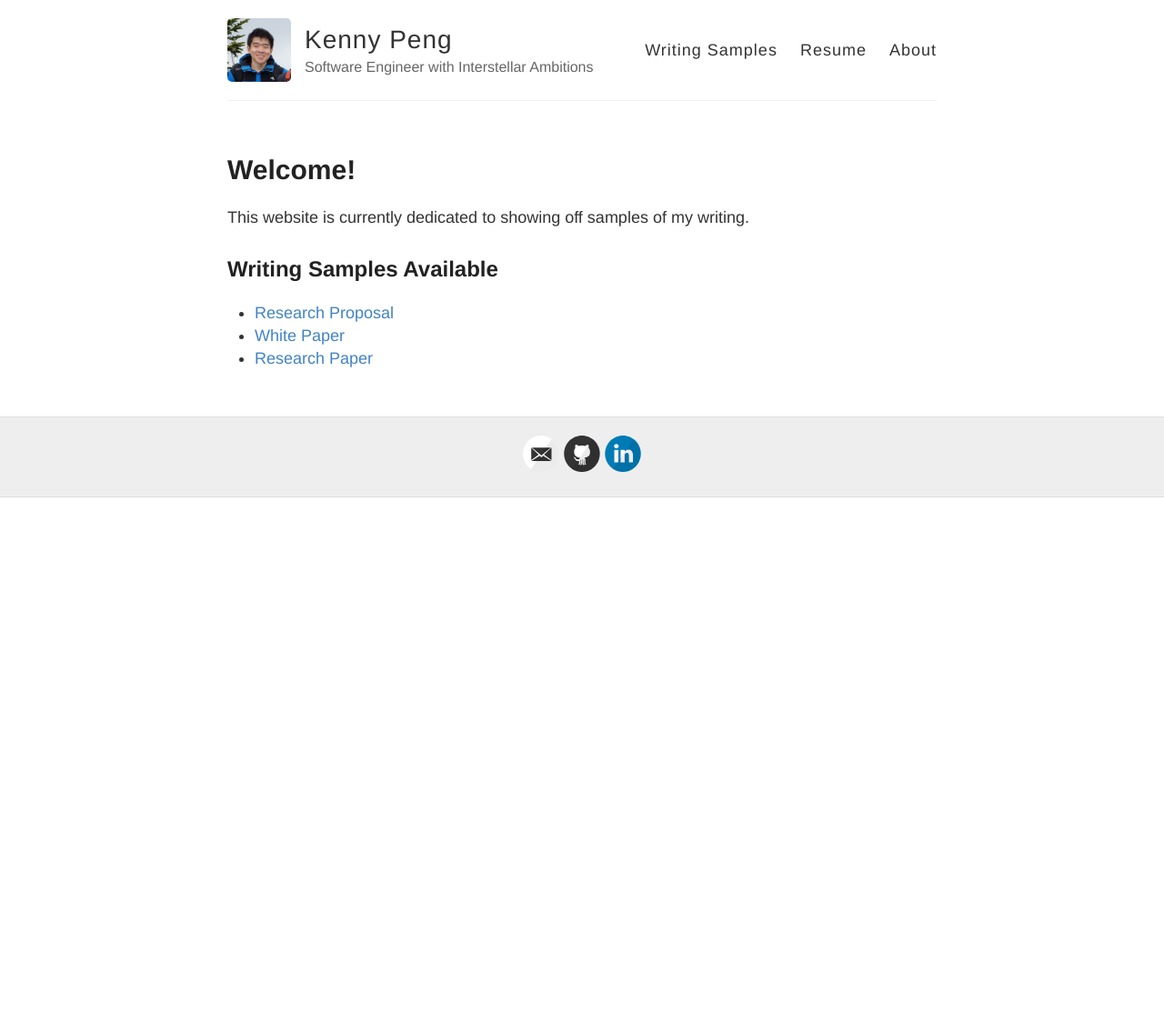
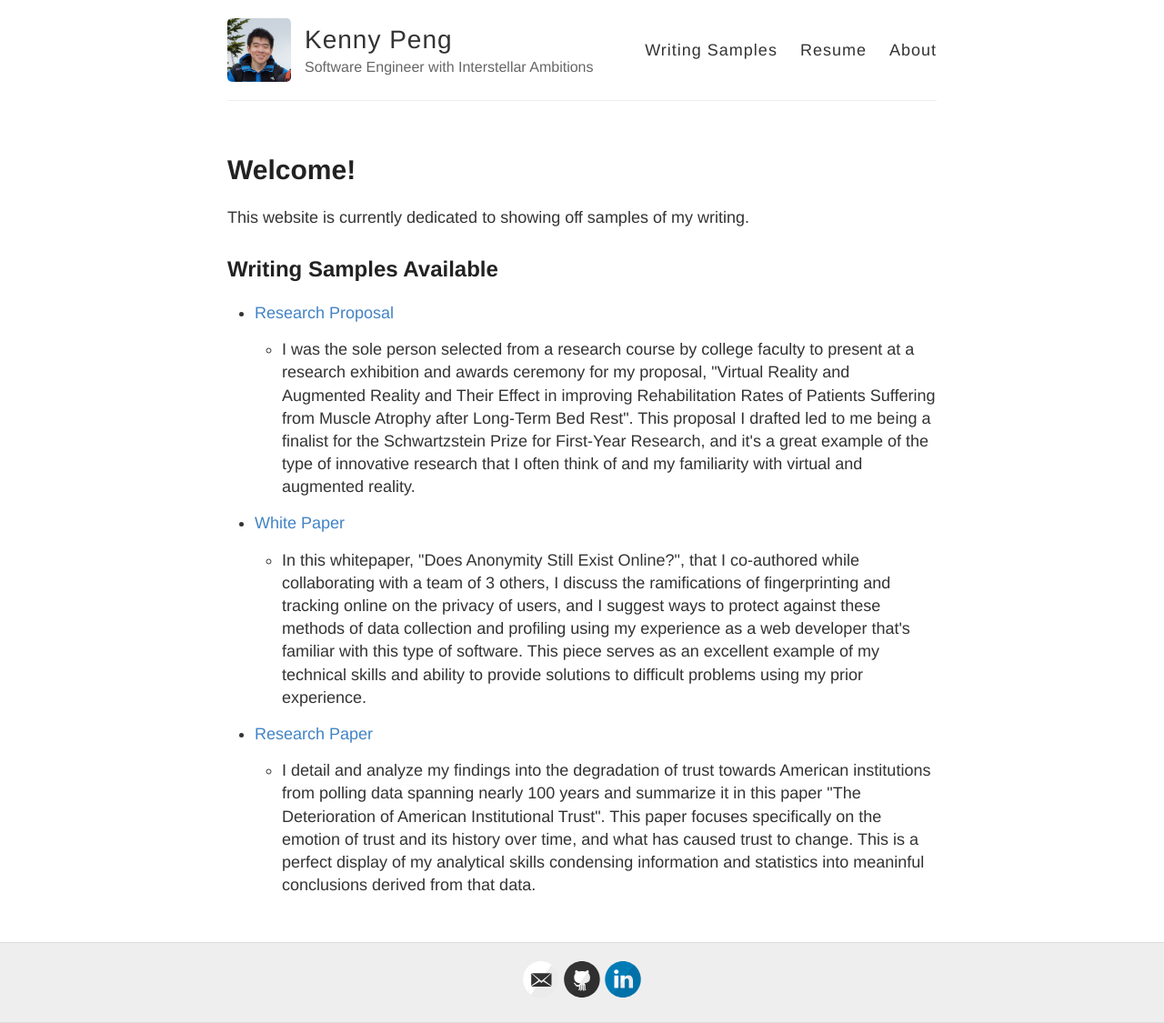
Before and after one commit to Kenny-Peng/Kenny-Peng.github.io, a Jekyll site: the page built from index.html, in a window 1280 px wide. Shown: the whole page at 91% size. Built offline with Jekyll 4.4.1, drawn with Linux system fonts in a browser that asks for light colours; before the commit the page ends 900 px from its top, so only the background shows below that.

Commit message:
Add information to table of contents splash page

```diff
--- a/_posts/2021-4-29-Research-Paper.html
+++ b/_posts/2021-4-29-Research-Paper.html
@@ -1,12 +1,18 @@
 ---
 layout: post
 title: Research Paper
+excerpt_separator: <!--more-->
 ---
 
 <div>
-    <p>I detail and analyze my findings into the degradation of trust towards American institutions from polling data spanning nearly 100 years. This paper focuses specifically
-        on the emotion of trust and its history over time.
+    <p>I detail and analyze my findings into the degradation of trust towards American institutions from polling data spanning nearly 100 years and summarize it in this paper
+        "The Deterioration of American Institutional Trust". This paper focuses specifically
+        on the emotion of trust and its history over time, and what has caused trust to change.
+        This is a perfect display of my analytical skills condensing information and statistics into meaninful conclusions
+        derived from that data.
     </p>
+
+    <!--more-->
     <br />
     <iframe src="{{ site.baseurl }}/assets/Trust.pdf" rel="nofollow" width="100%" height="800px">
     </iframe>
--- a/_posts/2021-4-30-White-Paper.html
+++ b/_posts/2021-4-30-White-Paper.html
@@ -1,11 +1,19 @@
 ---
 layout: post
 title: White Paper
+excerpt_separator: <!--more-->
 ---
 
 <div>
-    <p>In this whitepaper I co-authored, I discuss the ramifications of fingerprinting and tracking online on the privacy of users as well as suggest
-        ways to protect against these methods of data collection and profiling </p>
+    <p>In this whitepaper, "Does Anonymity Still
+        Exist Online?", that I co-authored while collaborating with a team of 3 others,
+         I discuss the ramifications of fingerprinting and tracking online on the privacy of users, and I suggest
+        ways to protect against these methods of data collection and profiling using my experience as a web developer that's familiar with
+        this type of software. This piece serves as an excellent example of my technical skills and ability to provide solutions to difficult problems
+        using my prior experience.
+    </p>
+
+    <!--more-->
     <br />
     <iframe src="{{ site.baseurl }}/assets/Anonymity Online.pdf" rel="nofollow" width="100%" height="800px">
     </iframe>
--- a/_posts/2021-5-1-Research-Proposal.html
+++ b/_posts/2021-5-1-Research-Proposal.html
@@ -1,12 +1,18 @@
 ---
 layout: post
 title: Research Proposal
+excerpt_separator: <!--more-->
 ---
 
 <div>
     <p>I was the sole person selected from a research course by college faculty to present at a research exhibition
-        and awards ceremony about a proposal for research on virtual reality and augmented reality in rehabilitative
-         health care. This proposal I drafted led to me being a finalist for the Schwartzstein Prize for First-Year Research.</p>
+        and awards ceremony for my proposal, "Virtual Reality and Augmented Reality and Their Effect in improving Rehabilitation
+        Rates of Patients Suffering from Muscle Atrophy after Long-Term Bed Rest".
+        This proposal I drafted led to me being a finalist for the Schwartzstein Prize for First-Year Research, and it's a great example of the type of innovative research
+        that I often think of and my familiarity with virtual and augmented reality.
+    </p>
+
+    <!--more-->
     <br />
     <iframe src="{{ site.baseurl }}/assets/Schwartzstein.pdf" rel="nofollow" width="100%" height="800px">
     </iframe>
--- a/index.html
+++ b/index.html
@@ -11,8 +11,13 @@ title: Home
 <H2>Writing Samples Available</H2>
 <ul>
     {% for post in site.posts %}
-      <li>
-        <a href="{{ post.url }}">{{ post.title }}</a>
-      </li>
+        <li>
+            <a href="{{ post.url }}">{{ post.title }}</a>
+            <ul>
+                <li>
+                    {{ post.excerpt }}
+                </li>
+            </ul>
+        </li>
     {% endfor %}
 </ul>
--- a/writing-samples.html
+++ b/writing-samples.html
@@ -12,7 +12,7 @@ permalink: /writing-samples/
       <h2><a href="{{ site.baseurl }}{{ post.url }}">{{ post.title }}</a></h2>
 
       <div class="entry">
-        {{ post.excerpt }}
+        {{ post.content }}
       </div>
 
       <a href="{{ site.baseurl }}{{ post.url }}" class="read-more">Show on Another Page</a>
```
